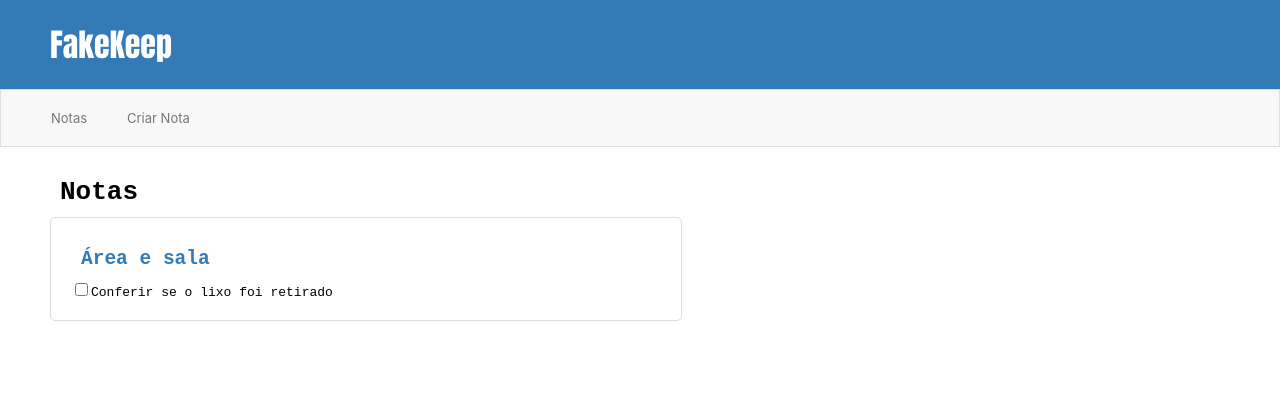
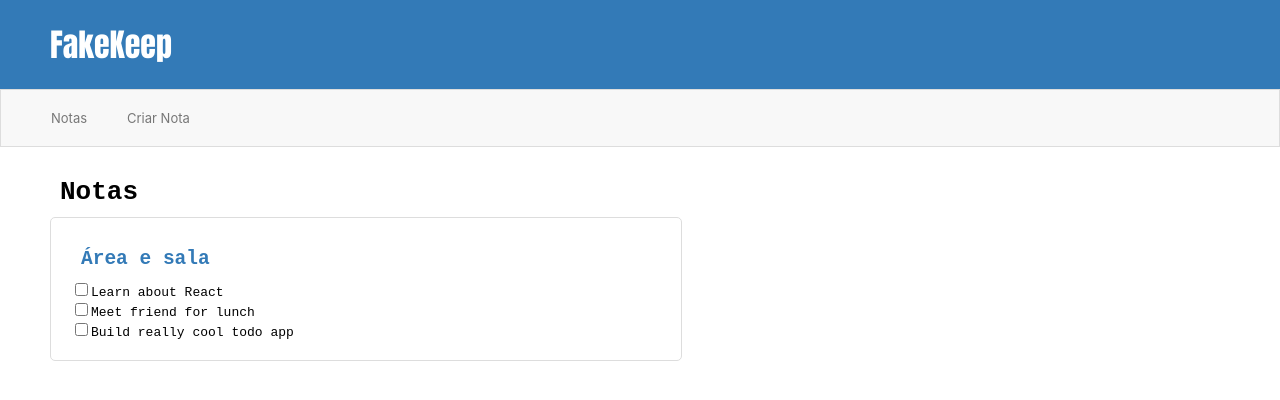
Before and after one commit to nayara/workshop-frontend, a React (Create React App) app in the folder fake-keep/: page / in a window 1280 px wide. Shown: the top 400 px of the page. Built offline with nearby package versions, Linux system fonts and the light colour scheme.

Commit message:
Adds state to a component

```diff
--- a/fake-keep/src/modules/todo-list/components/task-list/TaskList.js
+++ b/fake-keep/src/modules/todo-list/components/task-list/TaskList.js
@@ -1,9 +1,15 @@
-import React from 'react';
+import React, { useState } from 'react';
 
 import "./task-list.css"
 import Task from '../task/Task';
 
 function TaskList () {
+  const [taskList] = useState([
+    { title: "Learn about React" },
+    { title: "Meet friend for lunch" },
+    { title: "Build really cool todo app" }
+  ]);
+
   return(
     <div>
       <header className="task-list-title">Notas</header>
@@ -12,7 +18,9 @@ function TaskList () {
           <h1 className="task-list-box-title">Área e sala</h1>
         </header>
         <ul className="task-list">
-          <Task />
+          {
+            taskList.map((task, index) => <Task key={index} index={index} title={task.title}/>)
+          }
         </ul>
       </article>
     </div>
--- a/fake-keep/src/modules/todo-list/components/task-list/task-list.css
+++ b/fake-keep/src/modules/todo-list/components/task-list/task-list.css
@@ -27,4 +27,5 @@
   list-style-type: disc;
   margin: 0;
   padding: 0;
+  list-style-type:none
 }
--- a/fake-keep/src/modules/todo-list/components/task/Task.js
+++ b/fake-keep/src/modules/todo-list/components/task/Task.js
@@ -2,12 +2,14 @@ import React from 'react';
 
 import './task.css'
 
-function Task() {
+function Task(props) {
   return(
-    <label className="task">
-      <input type="checkbox" />
-      Conferir se o lixo foi retirado
-    </label>
+    <li>
+      <label className="task">
+        <input type="checkbox" />
+        {props.title}
+      </label>
+    </li>
   );
 
 }
```
